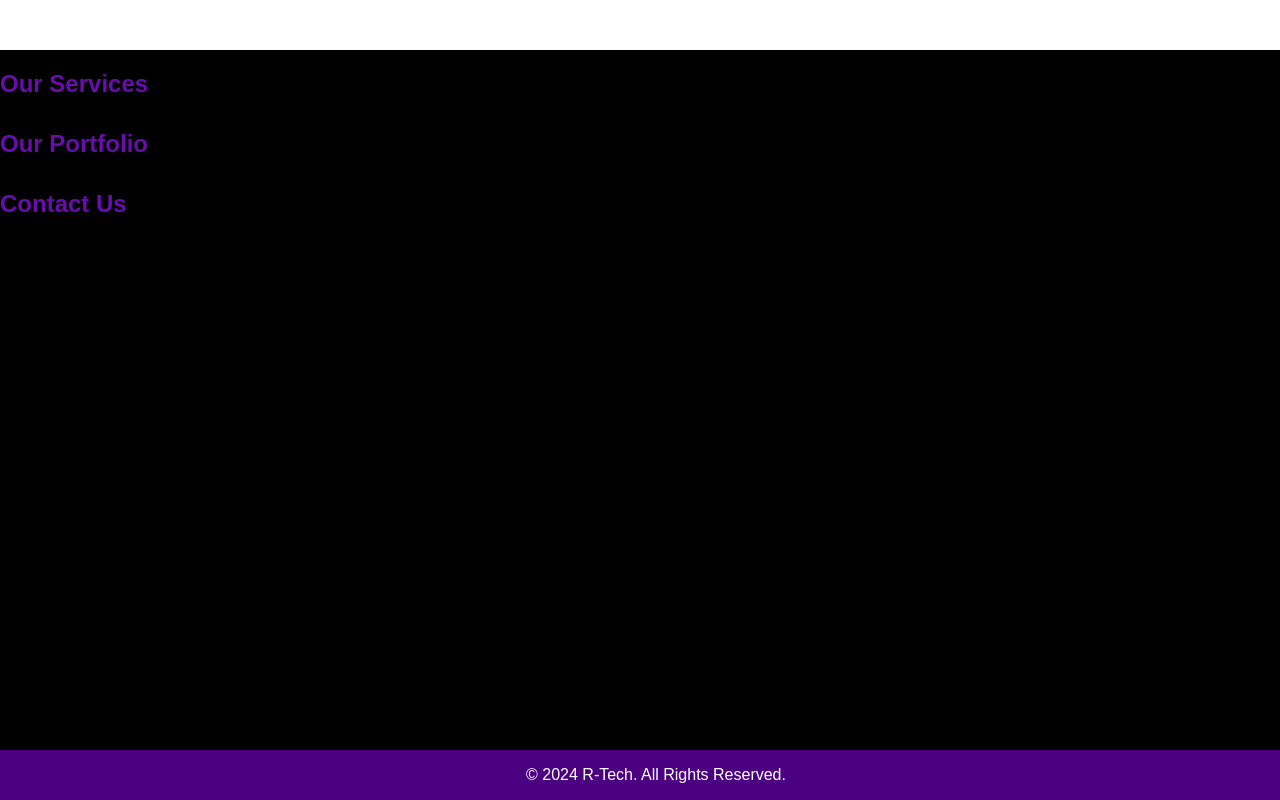
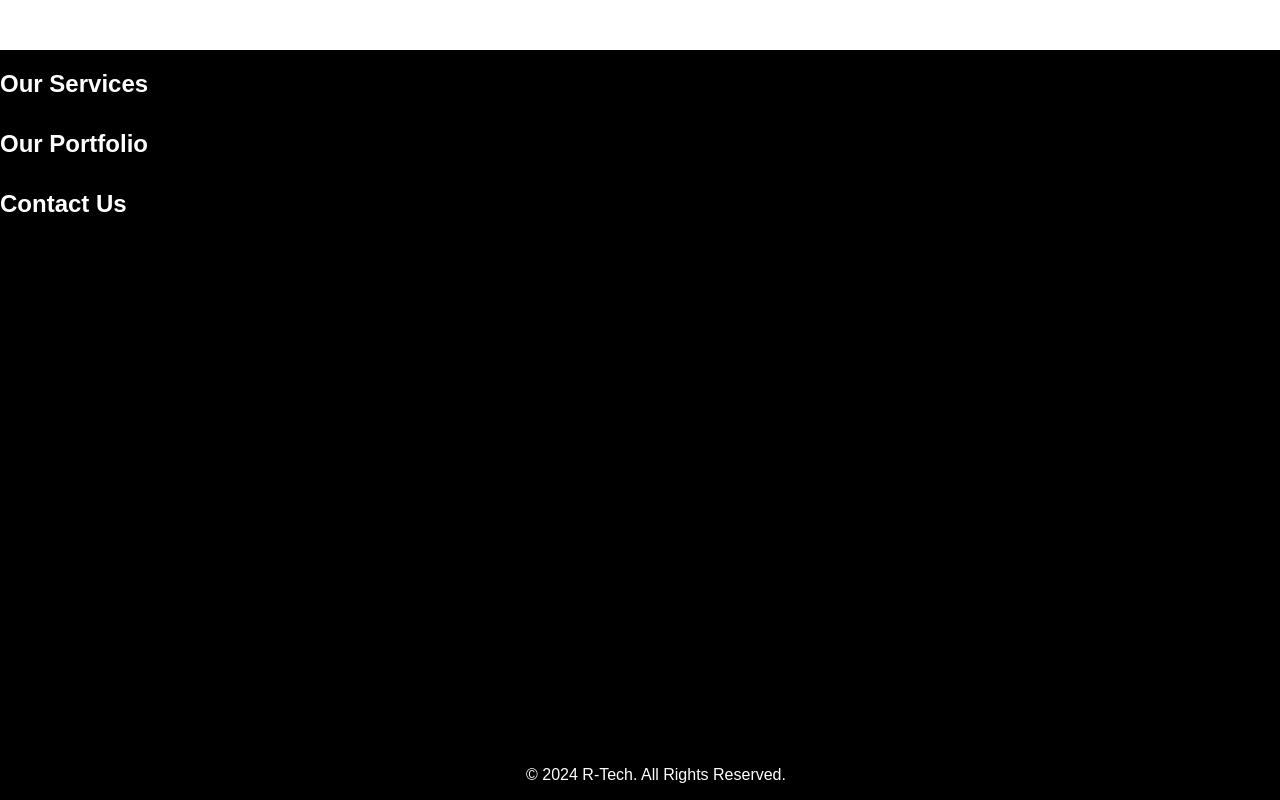
Before and after one commit to rp-ios/GiftsToYou, a plain HTML site: page index.html in a window 1280 px wide. Drawn offline with Linux system fonts and the light colour scheme.

Commit message:
Update styles.css

```diff
--- a/styles.css
+++ b/styles.css
@@ -52,11 +52,11 @@ section {
 }
 
 h2 {
-    color: #6a0dad; /* Deep purple */
+    color: white; /* Deep purple */
 }
 
 footer {
-    background-color: #4b0082; /* Darker purple */
+    background-color: black; /* Darker purple */
     color: white;
     text-align: center;
     padding: 1rem;
```
